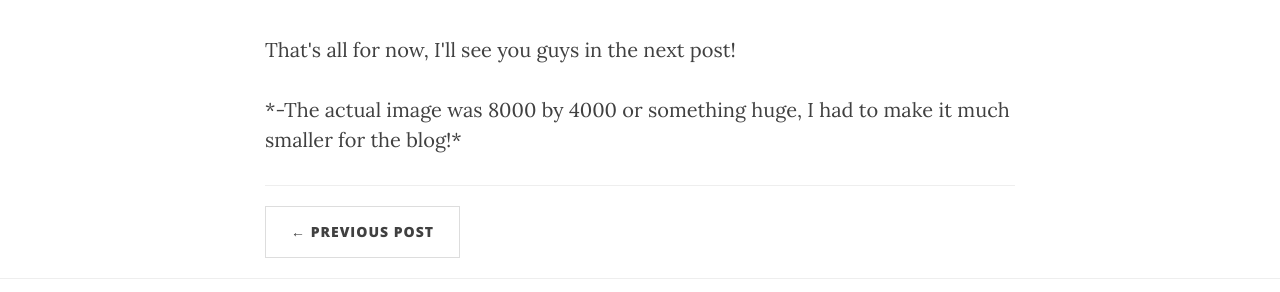
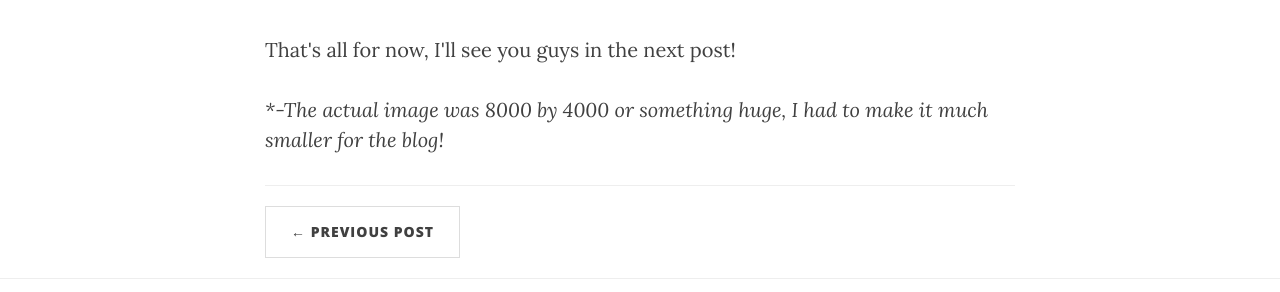
Before and after one commit to cjang5/blog, a Jekyll site: the page built from _posts/2014-11-18-magical-mosaics.markdown, in a window 1280 px wide and 900 px high, scrolled down 1888 px. Shown: the part 382-674 px from the top of the window. Built offline with Jekyll 4.4.1, drawn with Linux system fonts in a browser that asks for light colours; nearby versions of some CDN libraries.

Commit message:
Update 2014-11-18-magical-mosaics.markdown

```diff
--- a/_posts/2014-11-18-magical-mosaics.markdown
+++ b/_posts/2014-11-18-magical-mosaics.markdown
@@ -22,4 +22,4 @@ header-img: "img/posts/post-04/post-04-bg.png"
 
 <p> That's all for now, I'll see you guys in the next post! </p>
 
-<p style="italic"> *-The actual image was 8000 by 4000 or something huge, I had to make it much smaller for the blog!* </p>
+<p> <i>*-The actual image was 8000 by 4000 or something huge, I had to make it much smaller for the blog!</i> </p>
```
